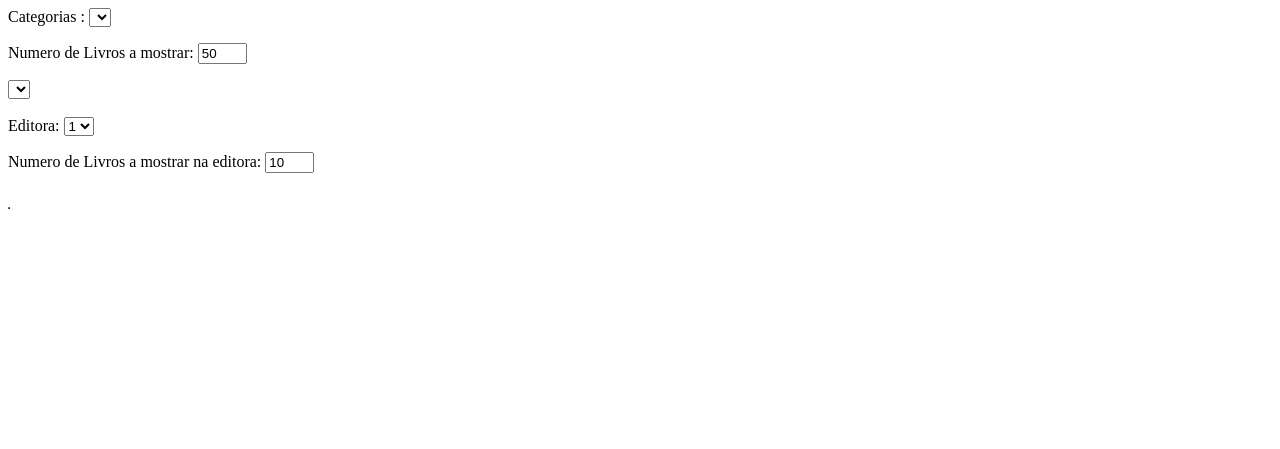
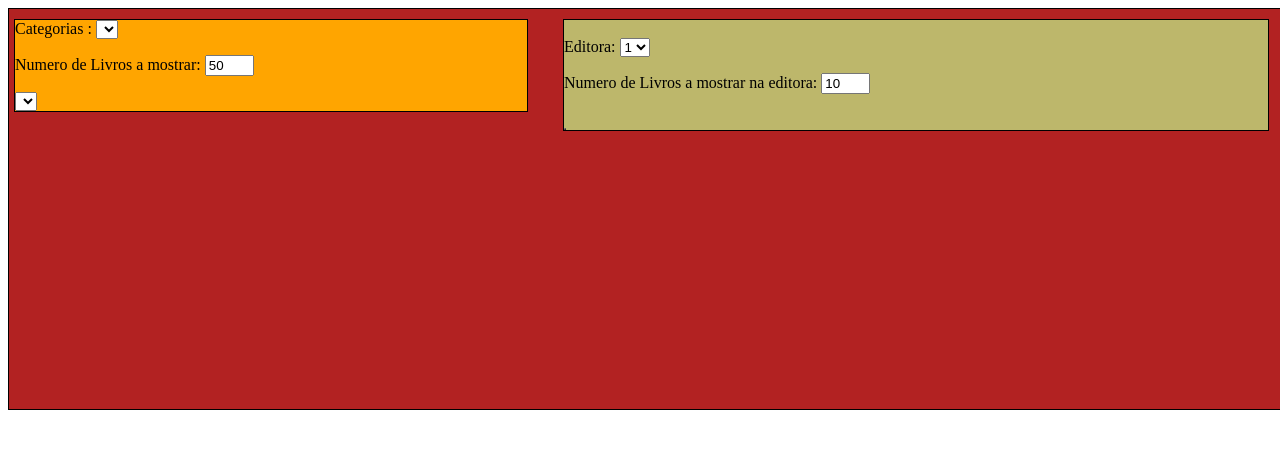
Before and after one commit to JorgeNeves/ARQSI_PHP, a PHP site: page / in a window 1280 px wide. Shown: the top 449 px of the page. Run offline with PHP 8.4, Linux system fonts and the light colour scheme; data that the repository does not hold is empty.

Commit message:
#1110603 Conclusao das alineas obrigatórias!

```diff
--- a/LogDAL.php
+++ b/LogDAL.php
@@ -1,7 +1,6 @@
 <?php
 
 class LogDAL {
-
     private $conn;
 
     function __construct() {
@@ -27,7 +26,5 @@ class LogDAL {
         }
     }
 }
+
 ?>
-
-
-}
--- /dev/null
+++ b/estilos.css
@@ -0,0 +1,25 @@
+div.geral {
+    position: absolute;
+    width: 100%;
+    height: 50%;
+    border: 1px solid black;
+    background: firebrick;
+}
+
+div.box {
+    width: 40%;
+    float:  left;
+    border: 1px solid black;
+    background: orange;
+    margin-top: 10px;
+    margin-left: 5px;
+}
+
+div.box1 {
+    width: 55%;
+    float:  right;
+    border: 1px solid black;
+    background: darkkhaki;
+    margin-top: 10px;
+    margin-right: 20px;
+}
--- a/index.html
+++ b/index.html
@@ -6,6 +6,12 @@
         <meta content="text/html; charset=utf-8" http-equiv="Content-Type" />
 
         <title> Listar Categorias</title>
+
+        <style type="text/css">
+
+       @import url("estilos.css");
+
+        </style>
         <script type="text/javascript">
 
             // Váriavel para o objecto XMLHttpRequest
@@ -24,6 +30,10 @@
                 else if (window.ActiveXObject) // IE 5 e 6
                 {
                     xmlHttpObj = new ActiveXObject("Microsoft.XMLHTTP")
+                }
+                else
+                {
+                    return new ActiveXObject("MSXML2.XMLHTTP.3.0");
                 }
                 return xmlHttpObj;
             }
@@ -53,7 +63,7 @@
                     //propriedade responseXML que devolve a resposta do servidor
 
                     var docxml = xmlHttpObj.responseXML;
-
+                  // alert(xmlHttpObj.responseText);
                     // lista de nós com Tag Categoria
                     var nodelist = docxml.getElementsByTagName("categoria");
 
@@ -103,6 +113,9 @@
                     xmlHttpObj.onreadystatechange = PreencherLivros;
 
                     xmlHttpObj.send(null);
+                }else
+                {
+                    return new ActiveXObject("MSXML2.XMLHTTP.3.0");
                 }
 
             }
@@ -274,8 +287,12 @@
 
         </script>
     </head>
+
     <body onload="carregarCategorias();">
-        <form action="" method="get">
+
+        <form action="" method="get" >
+            <div id="divGeal" class="geral">
+            <div id="widjet" class="box">
             Categorias :
             <select id="selectCategoria" onchange="escolheuCategoria();"> </select>
 
@@ -285,7 +302,8 @@
             <select id="selectLivros" >
 
             </select>
-            <div id="Page" >
+            </div>
+            <div id="Page" class="box1">
                 <br>
                 Editora:
                 <select id="selectEditora" onchange="escolheuEditora();">
@@ -305,7 +323,9 @@
 
                 </div>
             </div>
+            </div>
         </form>
 
     </body>
+
 </html>
--- a/registaLogs.php
+++ /dev/null
@@ -1,5 +0,0 @@
-<?php
-    require_once 'LogDAL';
-
-
-?>
--- a/selectCategorias.php
+++ b/selectCategorias.php
@@ -1,6 +1,4 @@
 <?php
-
-require_once'LogDAL.php';
 
 header("Content-Type:text/xml");
 echo "<?xml version=\"1.0\"?>";
@@ -9,7 +7,7 @@ echo file_get_contents("http://phpdev2.dei.isep.ipp.pt/~arqsi/trabalho1/editora2
 echo file_get_contents("http://phpdev2.dei.isep.ipp.pt/~arqsi/trabalho1/editora1.php?categoria=todas");
 echo "</tudo>";
 
-
+require_once 'LogDAL.php';
 $dal = new LogDAL();
 
 $user = "";
@@ -20,7 +18,5 @@ echo "</tudo>";
 
 $sql = "INSERT INTO LOG (User, Hora,Data,Link) Values('$user','$hora','$data','$link')";
 
-
 $dal->insert($sql);
-    echo $link;
 ?>
```
Also changed, not shown: listarLivros.php (+13 -0 lines), listarinfolivros.php (+13 -0 lines), listarnlivros.php (+14 -2 lines). Lines whose indentation alone changed are shown as unchanged.
